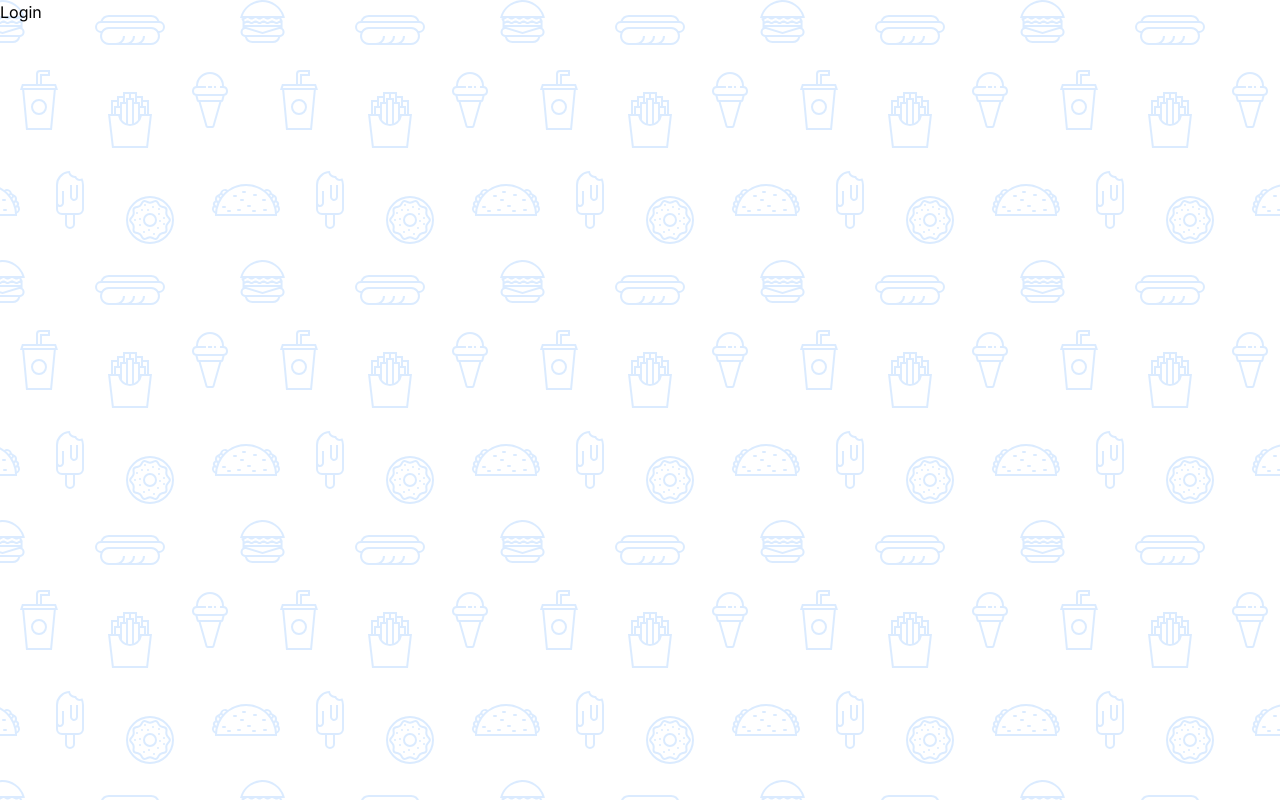
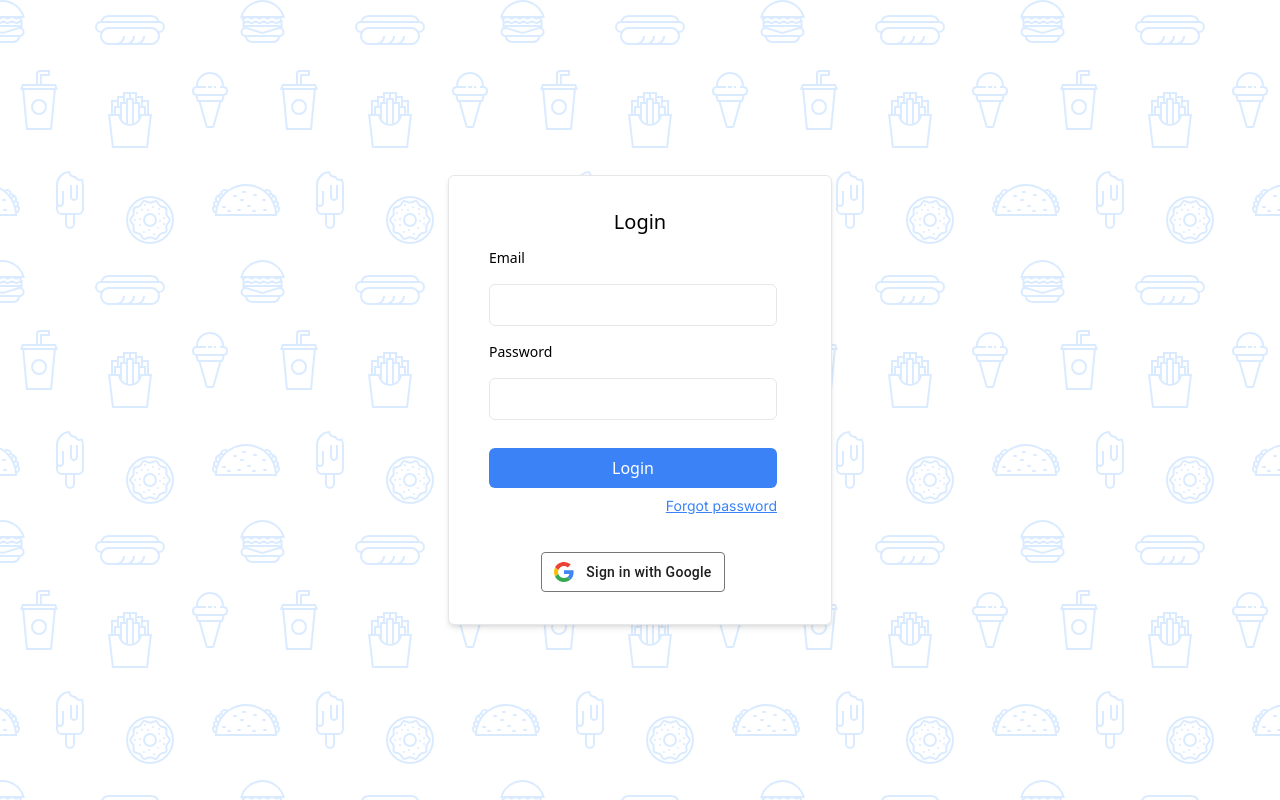
Before and after one commit to jeagercoder/workspace, a Next.js app: page /login in a window 1280 px wide. Built offline with nearby package versions, Linux system fonts and the light colour scheme.

Commit message:
Add login page

```diff
--- a/app/(auth)/login/page.tsx
+++ b/app/(auth)/login/page.tsx
@@ -1,10 +1,39 @@
+import { GoogleSignInButton, PrimaryFullButton } from "@/components/buttons";
+import { PrimaryInput } from "@/components/inputs";
+import { LabelMd, LabelSm } from "@/components/labels";
+import Link from "next/link";
 
 
 
 export default function LoginPage() {
     return (
         <>
-            <h1>Login</h1>
+            <div className="flex justify-center items-center h-screen">
+                <div className="bg-white border rounded-md shadow-md py-5 px-10 min-w-96">
+                    <div className="flex justify-center text-xl p-3 font-sans">
+                        <span>Login</span>
+                    </div>
+                    <form className="flex flex-col gap-4 w-72">
+                        <div className="flex flex-col gap-4">
+                            <LabelSm>Email</LabelSm>
+                            <PrimaryInput type="email" />
+                        </div>
+                        <div className="flex flex-col gap-4">
+                            <LabelSm>Password</LabelSm>
+                            <PrimaryInput type="password" />
+                        </div>
+                        <div className="flex flex-col py-3">
+                            <PrimaryFullButton>Login</PrimaryFullButton>
+                            <div className="flex justify-end">
+                                <Link href="/" className="text-sm text-blue-500 py-2 underline">Forgot password</Link>
+                            </div>
+                        </div>
+                        <div className="flex justify-center pb-3">
+                            <GoogleSignInButton />
+                        </div>
+                    </form>
+                </div>
+            </div>
         </>
     )
 }
--- a/app/globals.css
+++ b/app/globals.css
@@ -25,3 +25,116 @@
     text-wrap: balance;
   }
 }
+
+
+
+
+
+
+
+/* Google start */
+.gsi-material-button {
+  -moz-user-select: none;
+  -webkit-user-select: none;
+  -ms-user-select: none;
+  -webkit-appearance: none;
+  background-color: WHITE;
+  background-image: none;
+  border: 1px solid #747775;
+  -webkit-border-radius: 4px;
+  border-radius: 4px;
+  -webkit-box-sizing: border-box;
+  box-sizing: border-box;
+  color: #1f1f1f;
+  cursor: pointer;
+  font-family: 'Roboto', arial, sans-serif;
+  font-size: 14px;
+  height: 40px;
+  letter-spacing: 0.25px;
+  outline: none;
+  overflow: hidden;
+  padding: 0 12px;
+  position: relative;
+  text-align: center;
+  -webkit-transition: background-color .218s, border-color .218s, box-shadow .218s;
+  transition: background-color .218s, border-color .218s, box-shadow .218s;
+  vertical-align: middle;
+  white-space: nowrap;
+  width: auto;
+  max-width: 400px;
+  min-width: min-content;
+}
+
+.gsi-material-button .gsi-material-button-icon {
+  height: 20px;
+  margin-right: 12px;
+  min-width: 20px;
+  width: 20px;
+}
+
+.gsi-material-button .gsi-material-button-content-wrapper {
+  -webkit-align-items: center;
+  align-items: center;
+  display: flex;
+  -webkit-flex-direction: row;
+  flex-direction: row;
+  -webkit-flex-wrap: nowrap;
+  flex-wrap: nowrap;
+  height: 100%;
+  justify-content: space-between;
+  position: relative;
+  width: 100%;
+}
+
+.gsi-material-button .gsi-material-button-contents {
+  -webkit-flex-grow: 1;
+  flex-grow: 1;
+  font-family: 'Roboto', arial, sans-serif;
+  font-weight: 500;
+  overflow: hidden;
+  text-overflow: ellipsis;
+  vertical-align: top;
+}
+
+.gsi-material-button .gsi-material-button-state {
+  -webkit-transition: opacity .218s;
+  transition: opacity .218s;
+  bottom: 0;
+  left: 0;
+  opacity: 0;
+  position: absolute;
+  right: 0;
+  top: 0;
+}
+
+.gsi-material-button:disabled {
+  cursor: default;
+  background-color: #ffffff61;
+  border-color: #1f1f1f1f;
+}
+
+.gsi-material-button:disabled .gsi-material-button-contents {
+  opacity: 38%;
+}
+
+.gsi-material-button:disabled .gsi-material-button-icon {
+  opacity: 38%;
+}
+
+.gsi-material-button:not(:disabled):active .gsi-material-button-state,
+.gsi-material-button:not(:disabled):focus .gsi-material-button-state {
+  background-color: #303030;
+  opacity: 12%;
+}
+
+.gsi-material-button:not(:disabled):hover {
+  -webkit-box-shadow: 0 1px 2px 0 rgba(60, 64, 67, .30), 0 1px 3px 1px rgba(60, 64, 67, .15);
+  box-shadow: 0 1px 2px 0 rgba(60, 64, 67, .30), 0 1px 3px 1px rgba(60, 64, 67, .15);
+}
+
+.gsi-material-button:not(:disabled):hover .gsi-material-button-state {
+  background-color: #303030;
+  opacity: 8%;
+}
+
+/* Google end */
--- /dev/null
+++ b/components/buttons.tsx
@@ -0,0 +1,58 @@
+
+
+
+
+export function PrimaryButton({children}: {children: React.ReactNode}) {
+    return(
+        <>
+        <button className="py-2 px-4 bg-blue-500 text-white font-sans rounded-md hover:bg-blue-700">{children}</button>
+        </>
+    )
+}
+
+export function PrimaryFullButton({children}: {children: React.ReactNode}) {
+    return(
+        <>
+        <button className="py-2 px-4 bg-blue-500 text-white font-sans rounded-md hover:bg-blue-700 w-full">{children}</button>
+        </>
+    )
+}
+
+export const GoogleSignInButton = () => {
+    return (
+      <button className="gsi-material-button">
+        <div className="gsi-material-button-state"></div>
+        <div className="gsi-material-button-content-wrapper">
+          <div className="gsi-material-button-icon">
+            <svg
+              version="1.1"
+              xmlns="http://www.w3.org/2000/svg"
+              viewBox="0 0 48 48"
+              xmlnsXlink="http://www.w3.org/1999/xlink"
+              style={{ display: 'block' }}
+            >
+              <path
+                fill="#EA4335"
+                d="M24 9.5c3.54 0 6.71 1.22 9.21 3.6l6.85-6.85C35.9 2.38 30.47 0 24 0 14.62 0 6.51 5.38 2.56 13.22l7.98 6.19C12.43 13.72 17.74 9.5 24 9.5z"
+              ></path>
+              <path
+                fill="#4285F4"
+                d="M46.98 24.55c0-1.57-.15-3.09-.38-4.55H24v9.02h12.94c-.58 2.96-2.26 5.48-4.78 7.18l7.73 6c4.51-4.18 7.09-10.36 7.09-17.65z"
+              ></path>
+              <path
+                fill="#FBBC05"
+                d="M10.53 28.59c-.48-1.45-.76-2.99-.76-4.59s.27-3.14.76-4.59l-7.98-6.19C.92 16.46 0 20.12 0 24c0 3.88.92 7.54 2.56 10.78l7.97-6.19z"
+              ></path>
+              <path
+                fill="#34A853"
+                d="M24 48c6.48 0 11.93-2.13 15.89-5.81l-7.73-6c-2.15 1.45-4.92 2.3-8.16 2.3-6.26 0-11.57-4.22-13.47-9.91l-7.98 6.19C6.51 42.62 14.62 48 24 48z"
+              ></path>
+              <path fill="none" d="M0 0h48v48H0z"></path>
+            </svg>
+          </div>
+          <span className="gsi-material-button-contents">Sign in with Google</span>
+          <span style={{ display: 'none' }}>Sign in with Google</span>
+        </div>
+      </button>
+    );
+  };
--- /dev/null
+++ b/components/inputs.tsx
@@ -0,0 +1,9 @@
+
+
+export function PrimaryInput({ type }: { type: string }) {
+    return (
+        <>
+            <input type={type} className="p-2 outline-none border rounded-md focus-visible:border-blue-500" />
+        </>
+    )
+}
--- /dev/null
+++ b/components/labels.tsx
@@ -0,0 +1,20 @@
+
+
+
+
+export function LabelSm({children}: {children: React.ReactNode}) {
+    return(
+        <>
+        <label className="text-sm font-sans">{children}</label>
+        </>
+    )
+}
+
+
+export function LabelMd({children}: {children: React.ReactNode}) {
+    return(
+        <>
+        <label className="text-md font-sans">{children}</label>
+        </>
+    )
+}
```
